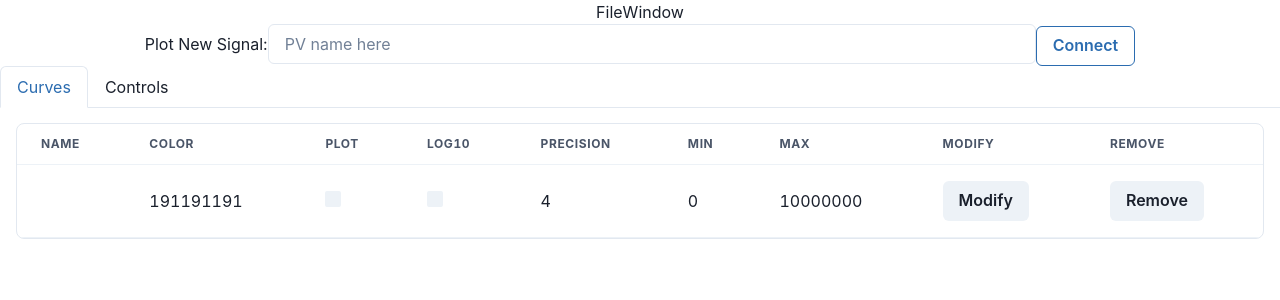
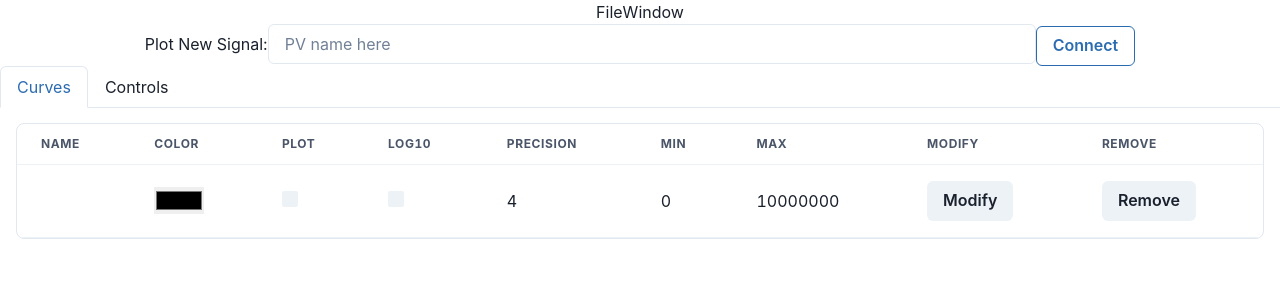
Before and after one commit to DiamondLightSource/cs-web-striptool, a React (Create React App) app: page / in a window 1280 px wide. Both pictures are taken after a click on the button "Connect". Shown: the top 300 px of the page. Built offline with nearby package versions, Linux system fonts and the light colour scheme; what react-plotly.js, redux-state-sync would draw is missing.

Commit message:
Add basic color picker

```diff
--- a/src/ui/components/CurveTable/curveTable.tsx
+++ b/src/ui/components/CurveTable/curveTable.tsx
@@ -68,7 +68,7 @@ export const CurveTable = (): JSX.Element => {
         curveOpts.push(
             <Tr key={curve.name}>
                 <Td>{curve.name}</Td>
-                <Td>{colors[idx]}</Td>
+                <Td>{createColorEl(colors[idx])}</Td>
                 <Td>
                   <Checkbox isDisabled={!isModify[idx]} onChange={(e) => handleChange(e, "plotStatus", idx)} isChecked={curve.plotStatus} />
                 </Td>
@@ -118,3 +118,17 @@ export const CurveTable = (): JSX.Element => {
         </TableContainer>
     );
 }
+
+/**
+ * Function that takes rgb values and returned a div
+ * in that colour
+ * @param color
+ */
+function createColorEl(color: number[]) {
+  const rgbColor = `rgb(${color[0]},${color[0]},${color[0]})`
+  return (
+    <div>
+      <input type="color" id="head" name="head" defaultValue={rgbColor} />
+    </div>
+    )
+}
```
